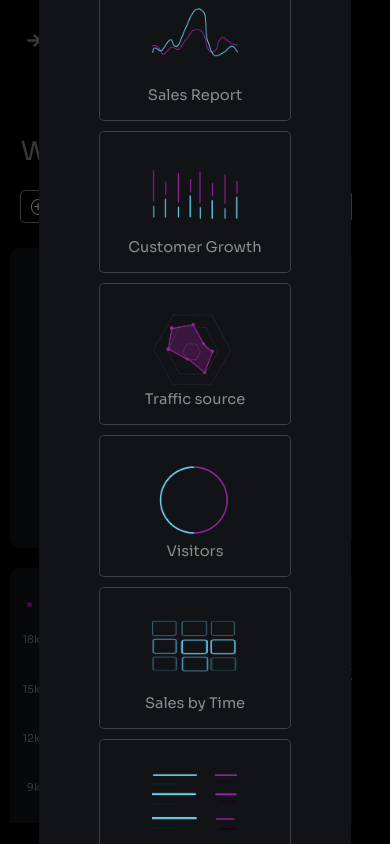
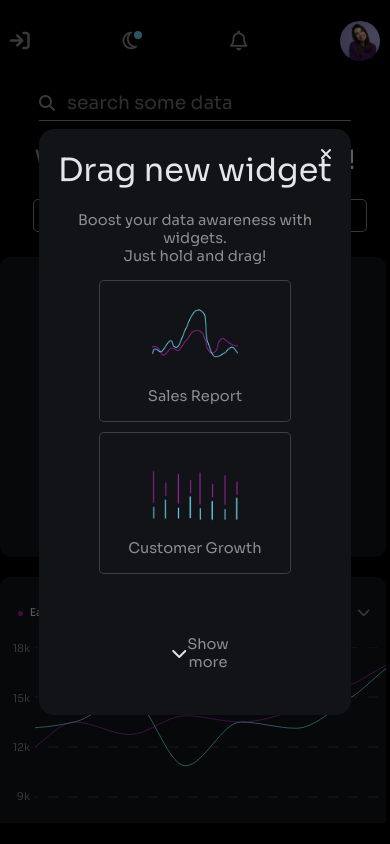
Before and after one commit to AikidoSensei/Saas-Dashboard-Task, a React (Vite) app in the folder Saas-Dashboard-Task/: page / in a window 390 px wide. Both pictures are taken after a click on the link "Add new widget". Shown: the top 844 px of the page. Built offline with nearby package versions, Linux system fonts and the light colour scheme.

Commit message:
fifth commit

```diff
--- a/Saas-Dashboard-Task/src/components/AddWidget/AddWidget.css
+++ b/Saas-Dashboard-Task/src/components/AddWidget/AddWidget.css
@@ -79,8 +79,12 @@
  align-items: center;
  flex-wrap: wrap;
  width: 100%;
- height: auto;
+ height: 300px;
  gap:10px;
+ /* overflow-y: scroll; */
+}
+.widget-collection::-webkit-scrollbar {
+  display: none;
 }
 .widget{
  width:190px;
@@ -116,3 +120,19 @@
   width: 80%;
  }
 }
+@media screen and (max-width:600px){
+ .widget-container{
+  width: 80%;
+ }
+ .widget-collection{
+ display:flex;
+ justify-content: center;
+ align-items: center;
+ flex-wrap: wrap;
+ width: 100%;
+ height: 300px;
+ gap:10px;
+ overflow-y: scroll;
+}
+
+}
--- a/Saas-Dashboard-Task/src/components/AddWidget/AddWidget.jsx
+++ b/Saas-Dashboard-Task/src/components/AddWidget/AddWidget.jsx
@@ -89,6 +89,7 @@ const AddWidget = () => {
               drag
               whileDrag={{ scale: 0.9 }}
               dragSnapToOrigin={true}
+              dragConstraints={{ left: 100, right: 100 }}
               animate={{
                 opacity: mouseOut === true && drag === true ? '0' : '1',
               }}
@@ -103,6 +104,7 @@ const AddWidget = () => {
               drag
               whileDrag={{ scale: 0.9 }}
               dragSnapToOrigin={true}
+              dragConstraints={{ left: 100, right: 100 }}
               animate={{
                 opacity: mouseOut === true && drag === true ? '0' : '1',
               }}
@@ -118,6 +120,7 @@ const AddWidget = () => {
               drag
               whileDrag={{ scale: 0.9 }}
               dragSnapToOrigin={true}
+              dragConstraints={{ left: 100, right: 100 }}
               animate={{
                 opacity: mouseOut === true && drag === true ? '0' : '1',
               }}
@@ -132,6 +135,7 @@ const AddWidget = () => {
               drag
               whileDrag={{ scale: 0.9 }}
               dragSnapToOrigin={true}
+              dragConstraints={{ left: 100, right: 100 }}
               animate={{
                 opacity: mouseOut === true && drag === true ? '0' : '1',
               }}
@@ -146,6 +150,7 @@ const AddWidget = () => {
               drag
               whileDrag={{ scale: 0.9 }}
               dragSnapToOrigin={true}
+              dragConstraints={{ left: 100, right: 100 }}
               animate={{
                 opacity: mouseOut === true && drag === true ? '0' : '1',
               }}
@@ -160,7 +165,6 @@ const AddWidget = () => {
               drag
               whileDrag={{ scale: 0.9 }}
 
-              onDrag={(event, info) => console.log(info.point.x, info.point.y)}
               onMouseDown={() => {
                 dispatch(dragging(true))
               }}
@@ -169,7 +173,6 @@ const AddWidget = () => {
                 dispatch(dragging(false))
                 dispatch(mouseout(false))
                 dispatch(toggleWidget())
-
               }}
               animate={{
                 opacity: mouseOut === true && drag === true ? '1000' : '10',
@@ -177,7 +180,7 @@ const AddWidget = () => {
             >
               <div className='widget-image'>
                 <img src={toggle ? lines : map} alt='lines' />
-                <p>{toggle ? 'Payment History': 'Sales by Location' }</p>
+                <p>{toggle ? 'Payment History' : 'Sales by Location'}</p>
               </div>
             </motion.div>
           </div>
--- a/Saas-Dashboard-Task/src/components/Dashboard/Main.css
+++ b/Saas-Dashboard-Task/src/components/Dashboard/Main.css
@@ -11,9 +11,6 @@
   overflow-y: scroll;
   background-color: var(--background);
   margin-left: 10px;
-  display: flex;
-  flex-direction: column;
-  justify-content: center;
 }
 .main-container::-webkit-scrollbar {
   display: none;
@@ -31,9 +28,7 @@
   height: 30px;
   display: flex;
   align-items: baseline;
-  margin-top: 20px;
 }
-
 .search-bar > i {
   color: var(--secondary-font);
   margin-right: 10px;
@@ -135,7 +130,8 @@
   min-height: 500px;
   display: flex;
   flex-direction: column;
-  justify-content: space-between;
+  justify-content: center;
+  align-items: center;
 }
 .top-content {
   width: 100%;
@@ -633,19 +629,20 @@
     display: flex;
     flex-direction: column-reverse;
     align-items: center;
-    width: 90%;
+    justify-content: center;
+    width: 100%;
     height: 100px;
     /* background-color: pink; */
   }
   .search-bar{
     width: 80%;
+    margin-top: 30px;
   }
   .search-bar input{
     width: 80%;
   }
   .control-center{
-
-    width: 90%;
+    width: 95%;
   }
   .options{
     width:100%;
@@ -659,7 +656,7 @@
   }
   .main-title{
     flex-direction: column;
-    width: 90%;
+    width: 100%;
     display: flex;
     justify-content: space-between;
     margin-bottom: 20px;
@@ -699,7 +696,6 @@
   }
 }
 @media screen and (max-width:1300px) {
-
    .bottom-content{
     flex-direction: column-reverse;
   }
@@ -714,10 +710,15 @@
 }
 .main-container {
   width: 100%;
-  height: 95%;
   overflow-y: scroll;
-  background-color: var(--background);
-  margin-left: 10px;
+  margin-left: 0px;
+  box-sizing: border-box;
+}
+.main-content{
+  width: 110%;
+}
+.report-options{
+  width: 110%;
 }
   .invoice a{
   display: flex;
@@ -737,4 +738,7 @@
   display: flex;
   align-items: center;
 }
+.time-title > h2 {
+  display: none;
 }
+}
```
